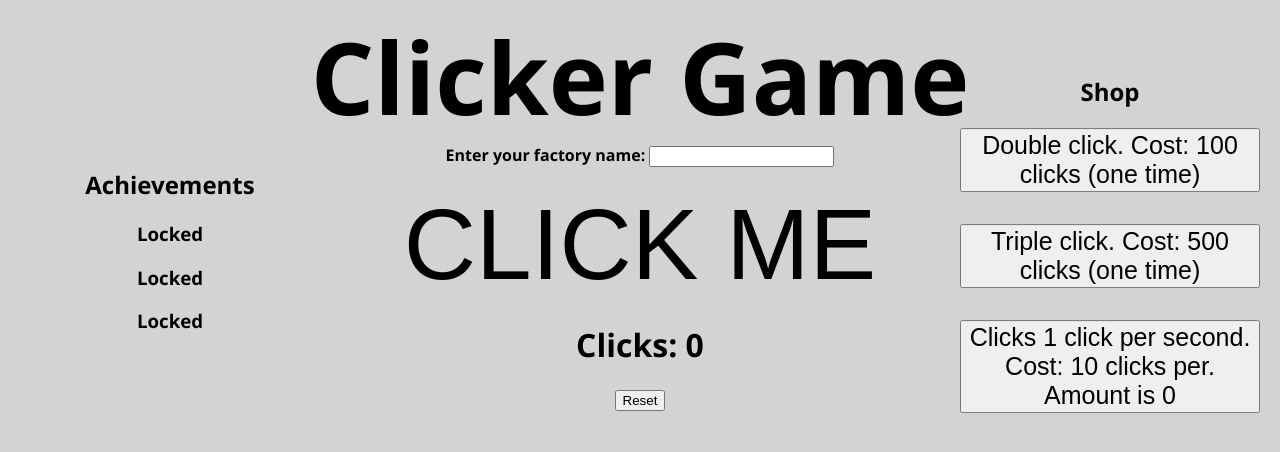
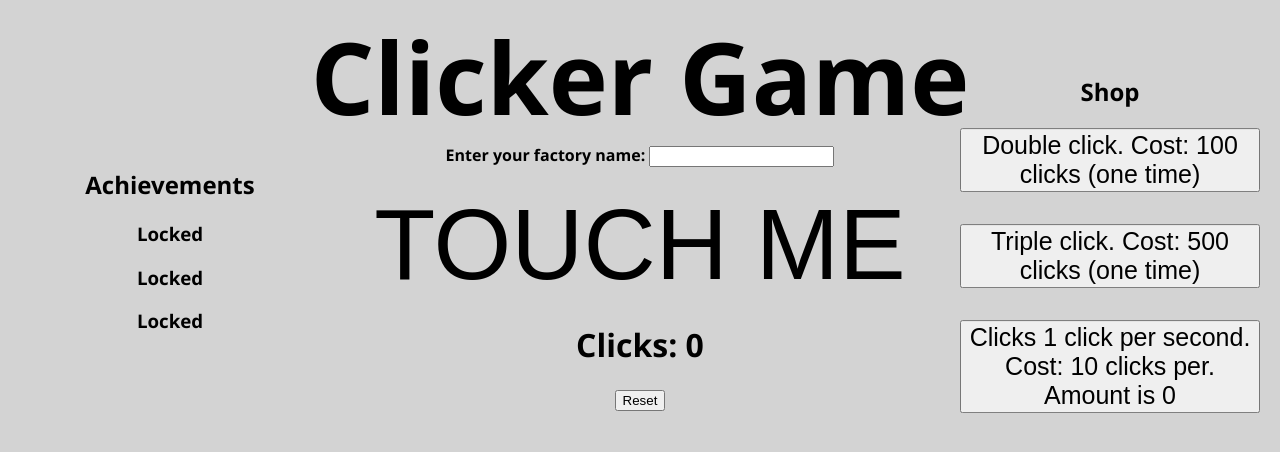
Before and after one commit to fallenistaken/clicker, a plain HTML site: page index.html in a window 1280 px wide. Drawn offline with Linux system fonts and the light colour scheme.

Commit message:
touch me

```diff
--- a/index.html
+++ b/index.html
@@ -13,7 +13,7 @@
     <h2> <div id="outputMessage"></div></h2>
 
 
-    <button type="button" id="click">CLICK ME</button>
+    <button type="button" id="click">TOUCH ME</button>
 
 
         <h1 id="clicks">Clicks: </h1>
```
